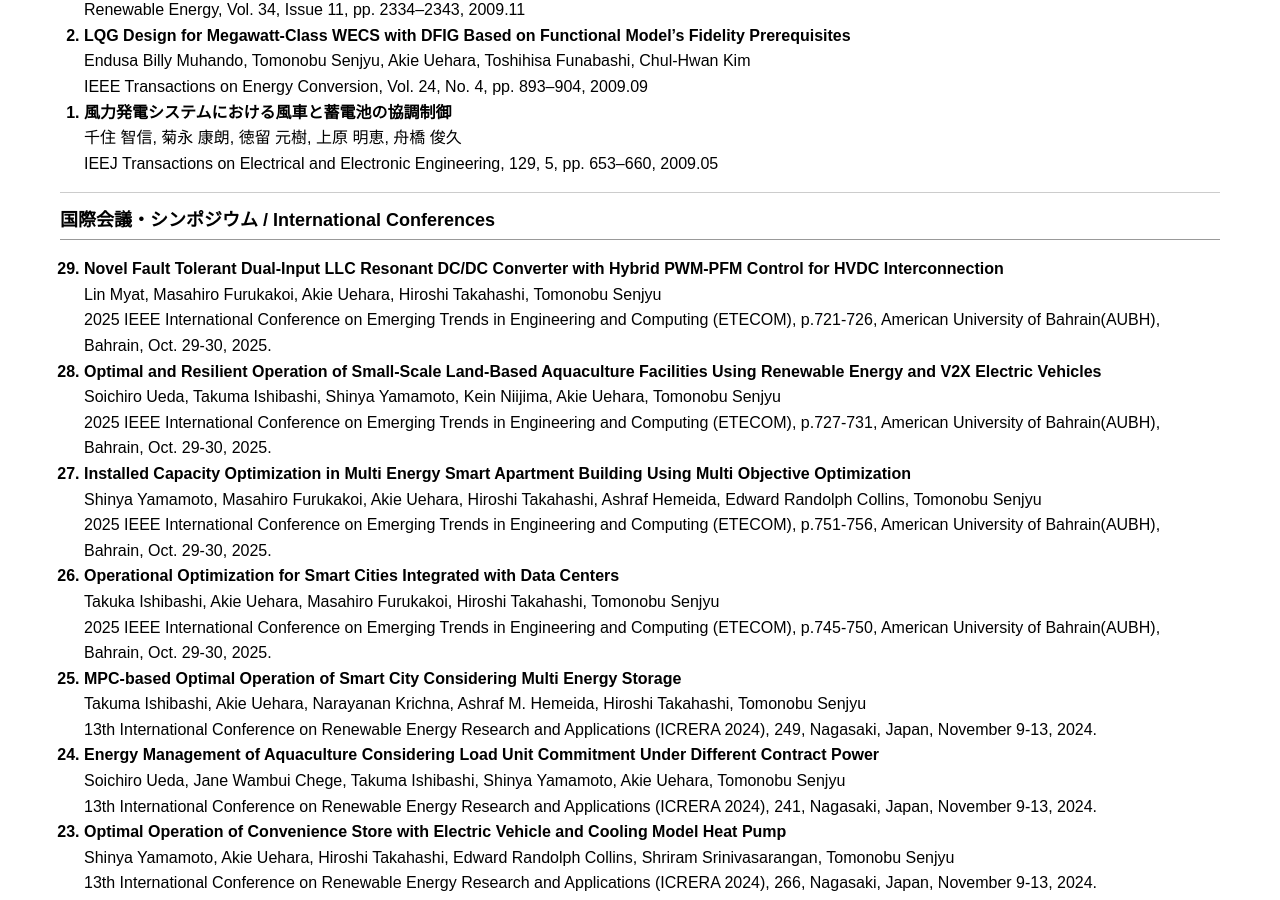
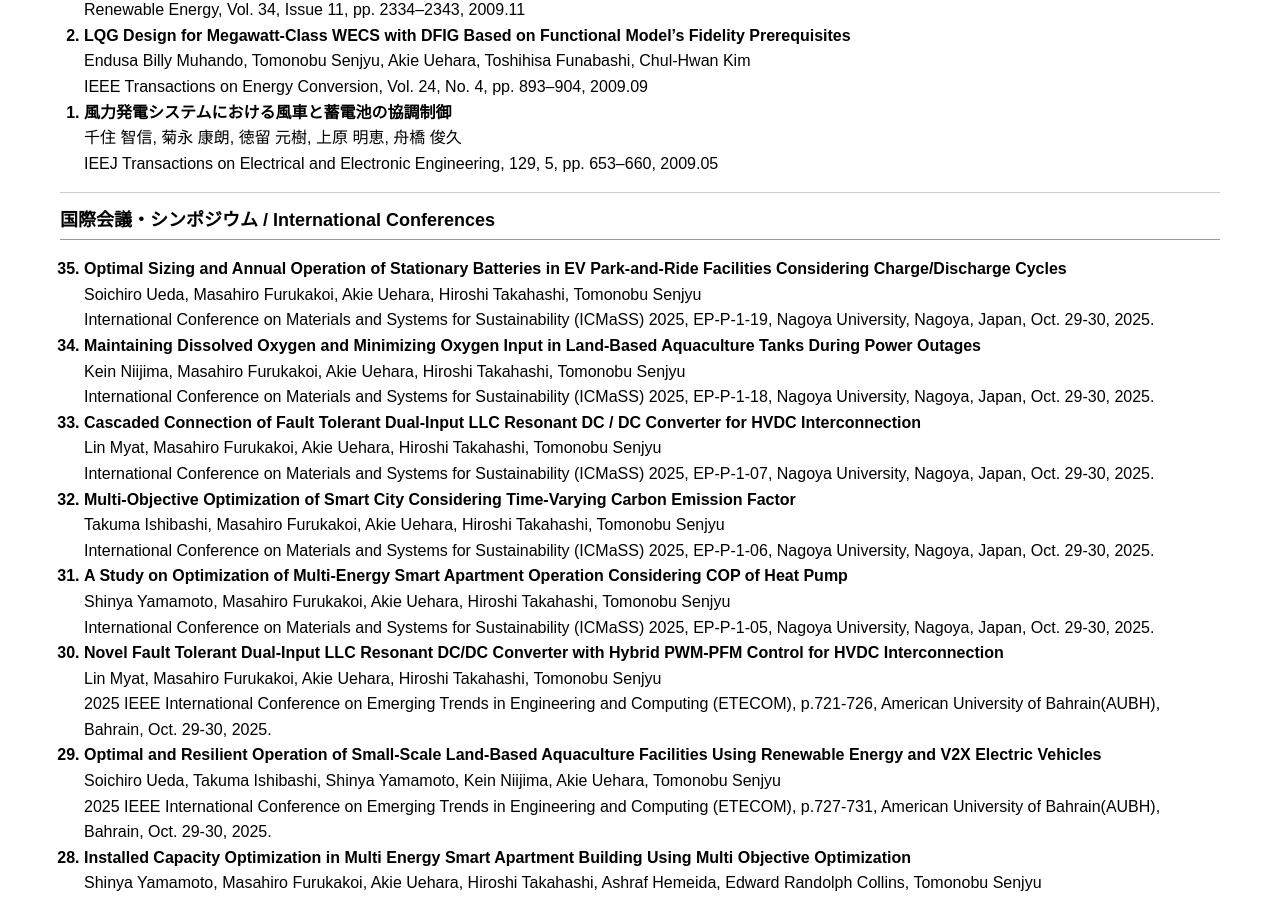
Before and after one commit to akieuehara/AkieUehara.github.io, a Jekyll site: the page built from publications.md, in a window 1280 px wide and 900 px high, scrolled down 2444 px. Built offline with Jekyll 4.4.1, drawn with Linux system fonts in a browser that asks for light colours; comment, search, counter and statistics services are not loaded; some of the changed text lies outside the part shown.

Commit message:
Update publications.md

```diff
--- a/publications.md
+++ b/publications.md
@@ -187,30 +187,66 @@ IEEJ Transactions on Electrical and Electronic Engineering, 129, 5, pp. 653–66
 
 ## 国際会議・シンポジウム / International Conferences
 
-<ol reversed start="29">
+<ol reversed start="35">
+
+<li>
+<b>Optimal Sizing and Annual Operation of Stationary Batteries in EV Park-and-Ride Facilities Considering Charge/Discharge Cycles</b><br>
+Soichiro Ueda, Masahiro Furukakoi, Akie Uehara, Hiroshi Takahashi, Tomonobu Senjyu<br>
+International Conference on Materials and Systems for Sustainability (ICMaSS) 2025, EP-P-1-19, Nagoya University, Nagoya, Japan, Oct. 29-30, 2025.
+</li>
+
+
+<li>
+<b>Maintaining Dissolved Oxygen and Minimizing Oxygen Input in Land-Based Aquaculture Tanks During Power Outages</b><br>
+Kein Niijima, Masahiro Furukakoi, Akie Uehara, Hiroshi Takahashi, Tomonobu Senjyu<br>
+International Conference on Materials and Systems for Sustainability (ICMaSS) 2025, EP-P-1-18, Nagoya University, Nagoya, Japan, Oct. 29-30, 2025.
+</li>
+
+<li>
+<b>Cascaded Connection of Fault Tolerant Dual-Input LLC Resonant DC / DC Converter for HVDC Interconnection</b><br>
+Lin Myat, Masahiro Furukakoi, Akie Uehara, Hiroshi Takahashi, Tomonobu Senjyu<br>
+International Conference on Materials and Systems for Sustainability (ICMaSS) 2025, EP-P-1-07, Nagoya University, Nagoya, Japan, Oct. 29-30, 2025.
+</li>
+
+<li>
+<b>Multi-Objective Optimization of Smart City Considering Time-Varying Carbon Emission Factor</b><br>
+Takuma Ishibashi, Masahiro Furukakoi, Akie Uehara, Hiroshi Takahashi, Tomonobu Senjyu<br>
+International Conference on Materials and Systems for Sustainability (ICMaSS) 2025, EP-P-1-06, Nagoya University, Nagoya, Japan, Oct. 29-30, 2025.
+</li>
+
+<li>
+<b>A Study on Optimization of Multi-Energy Smart Apartment Operation Considering COP of Heat Pump</b><br>
+Shinya Yamamoto, Masahiro Furukakoi, Akie Uehara, Hiroshi Takahashi, Tomonobu Senjyu<br>
+International Conference on Materials and Systems for Sustainability (ICMaSS) 2025, EP-P-1-05, Nagoya University, Nagoya, Japan, Oct. 29-30, 2025.
+</li>
+
 
 <li>
 <b>Novel Fault Tolerant Dual-Input LLC Resonant DC/DC Converter with Hybrid PWM-PFM Control for HVDC Interconnection</b><br>
 Lin Myat, Masahiro Furukakoi, Akie Uehara, Hiroshi Takahashi, Tomonobu Senjyu<br>
 2025 IEEE International Conference on Emerging Trends in Engineering and Computing (ETECOM), p.721-726, American University of Bahrain(AUBH), Bahrain, Oct. 29-30, 2025.
+<span class="__dimensions_badge_embed__" data-doi="10.1109/ETECOM66111.2025.11318985" data-style="small_rectangle"></span>
 </li>
 
 <li>
 <b>Optimal and Resilient Operation of Small-Scale Land-Based Aquaculture Facilities Using Renewable Energy and V2X Electric Vehicles</b><br>
 Soichiro Ueda, Takuma Ishibashi, Shinya Yamamoto, Kein Niijima, Akie Uehara, Tomonobu Senjyu<br>
 2025 IEEE International Conference on Emerging Trends in Engineering and Computing (ETECOM), p.727-731, American University of Bahrain(AUBH), Bahrain, Oct. 29-30, 2025.
+<span class="__dimensions_badge_embed__" data-doi="10.1109/ETECOM66111.2025.11319005" data-style="small_rectangle"></span>
 </li>
 
 <li>
 <b>Installed Capacity Optimization in Multi Energy Smart Apartment Building Using Multi Objective Optimization</b><br>
 Shinya Yamamoto, Masahiro Furukakoi, Akie Uehara, Hiroshi Takahashi, Ashraf Hemeida, Edward Randolph Collins, Tomonobu Senjyu<br>
 2025 IEEE International Conference on Emerging Trends in Engineering and Computing (ETECOM), p.751-756, American University of Bahrain(AUBH), Bahrain, Oct. 29-30, 2025.
+<span class="__dimensions_badge_embed__" data-doi="10.1109/ETECOM66111.2025.11319074" data-style="small_rectangle"></span>
 </li>
 
 <li>
 <b>Operational Optimization for Smart Cities Integrated with Data Centers</b><br>
 Takuka Ishibashi, Akie Uehara, Masahiro Furukakoi, Hiroshi Takahashi, Tomonobu Senjyu<br>
 2025 IEEE International Conference on Emerging Trends in Engineering and Computing (ETECOM), p.745-750, American University of Bahrain(AUBH), Bahrain, Oct. 29-30, 2025.
+<span class="__dimensions_badge_embed__" data-doi="10.1109/ETECOM66111.2025.11319049" data-style="small_rectangle"></span>
 </li>
 
 <li>
@@ -278,6 +314,13 @@ International Council on Electrical Engineering (ICEE) Conference 2024, O-023, K
 <b>Optimal Operation of Convenience Store with Electric Vehicle</b><br>
 Shinya Yamamono, Masahiro Furukakoi, Akie Uehara, Hiroshi Takahashi, Tomonobu Senjyu<br>
 International Council on Electrical Engineering (ICEE) Conference 2024, O-022, Kitakyushu, Japan, June 30- July 4, 2024.
+</li>
+
+<li>
+<b>A control method for maximum power point tracking of a PMSG-based WECS using online parameter identification of wind turbine</b><br>
+Yuya Izumi, Alok Pratap, Kosuke Uchida, Akie Uehara, Tomonobu Senjyu, Atsushi Yona<br>
+2011 IEEE Ninth International Conference on Power Electronics and Drive Systems, 1125 - 1130, 2012.09<br>
+<span class="__dimensions_badge_embed__" data-doi="10.1109/PEDS.2011.6147401" data-style="small_rectangle"></span>
 </li>
 
 <li>
```
